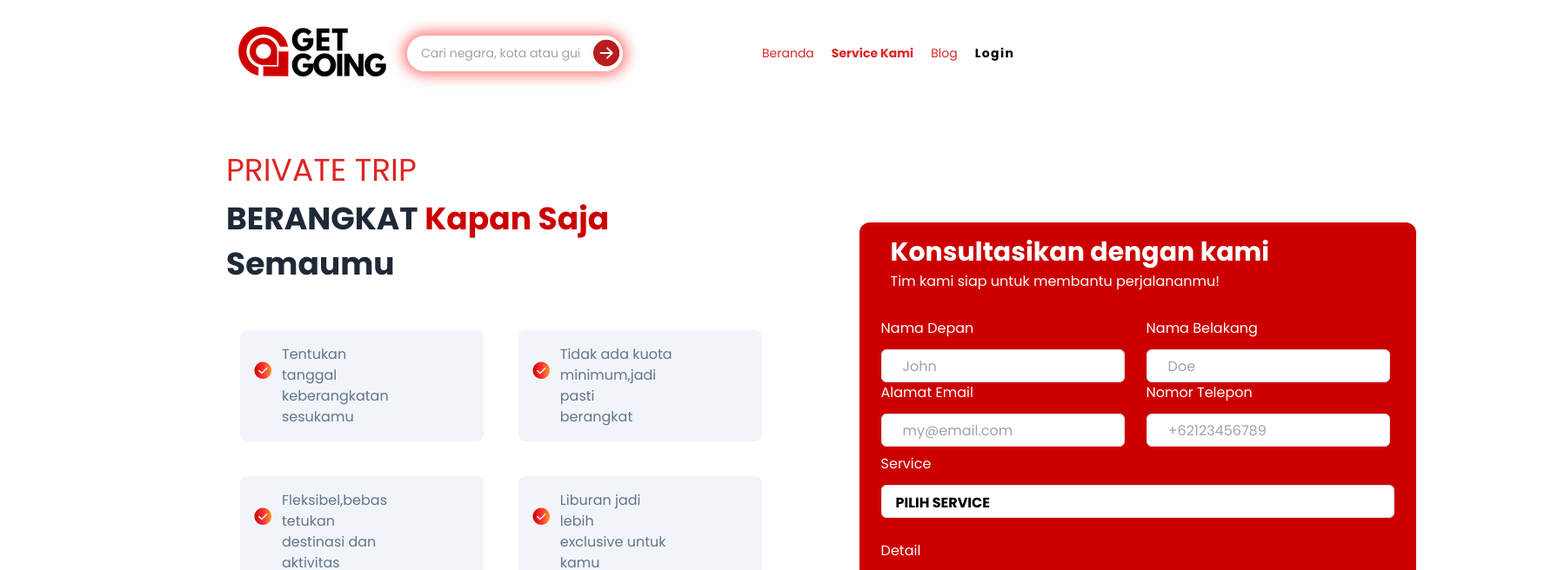
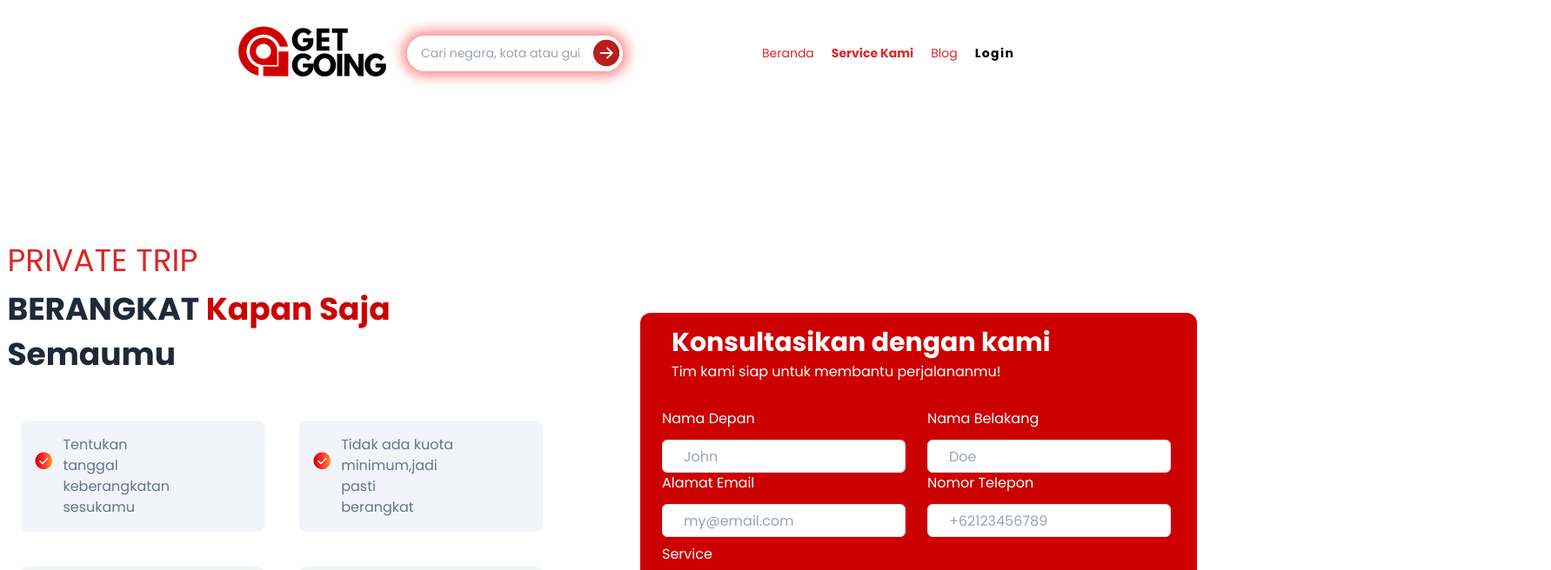
Before and after one commit to Zain031/GetGoing, a React (Vite) app: page /service-kami in a window 1280 px wide. Shown: the top 656 px of the page at 87% size, 1783 px wide, since content can reach past the window. Built offline with nearby package versions, Linux system fonts and the light colour scheme.

Commit message:
fix:Router

```diff
--- a/src/layouts/BaseLayout.jsx
+++ b/src/layouts/BaseLayout.jsx
@@ -7,15 +7,15 @@ const BaseLayout = () => {
     return (
         <>
             <Navbar />
-            {/* <section className="flex justify-center h-screen">
-                <main className="w-[1280px] flex justify-center items-top bg-red-300">
+            <section className="flex justify-center h-screen">
+                <main className="w-[1280px] flex justify-center items-top ">
                     <section className="flex justify-center flex-row items-top ">
-                        <main className="flex flex-col gap-8  items-top"> */}
-            <Outlet />
-            {/* </main>
+                        <main className="flex flex-col gap-8  items-top px-[200px]">
+                            <Outlet />
+                        </main>
                     </section>
                 </main>
-            </section> */}
+            </section>
         </>
     );
 };
--- a/src/pages/Beranda.jsx
+++ b/src/pages/Beranda.jsx
@@ -8,6 +8,9 @@ import Footer from "../components/Footer";
 import Blog_2 from "../components/Blog.jsx/Blog_2";
 
 const Beranda = () => {
+    useEffect(() => {
+        window.scrollTo({ top: 0, behavior: "smooth" });
+    }, []);
     return (
         <>
             <div className="justify-center h-screen mt-28">
--- a/src/pages/BlogPage.jsx
+++ b/src/pages/BlogPage.jsx
@@ -1,10 +1,12 @@
-
-
+import { useEffect } from "react";
 import Blog from "../components/Blog.jsx/Blog";
 import Footer from "../components/Footer";
 
+const BlogPage = () => {
+    useEffect(() => {
+        window.scrollTo({ top: 0, behavior: "smooth" });
+    });
 
-const BlogPage = () => {
     return (
         <>
             <div className="justify-center h-screen">
--- a/src/pages/Login.jsx
+++ b/src/pages/Login.jsx
@@ -1,6 +1,4 @@
-import React, { useState } from "react";
-import image_1 from "../../src/assets/Beranda/gg.png";
-import image_2 from "../../src/assets/Beranda/ff.png";
+import React, { useState } from "react"
 import image_3 from "../../src/assets/Servis Kami/b.JPG";
 import Button from "../components/Button";
 import { FaFacebookSquare } from "react-icons/fa";
--- a/src/pages/ServiceKami.jsx
+++ b/src/pages/ServiceKami.jsx
@@ -13,6 +13,14 @@ import Liburan from "../components/ServiceKami/Liburan";
 import Founder from "../components/ServiceKami/Founder";
 
 const ServiceKami = () => {
+useEffect(() => {
+    window.scrollTo({ top: 0, behavior: "smooth" });
+})
+
+
+
+
+
     return (
         <>
             <div className="justify-center h-screen mt-44">
--- a/src/router/Router.jsx
+++ b/src/router/Router.jsx
@@ -1,12 +1,12 @@
 import React from "react";
 import { createBrowserRouter } from "react-router-dom";
-
 import { RouterProvider } from "react-router-dom";
 import BaseLayout from "../layouts/BaseLayout";
 import Beranda from "../pages/Beranda";
 import ServiceKami from "../pages/ServiceKami";
 import Blog from "../components/Blog.jsx/Blog";
 import Login from "../pages/Login";
+
 
 const Router = () => {
     const router = createBrowserRouter([
```
Also changed, not shown: src/components/Header/Navbar_2.jsx (line endings or trailing spaces), src/index.css (line endings or trailing spaces).
